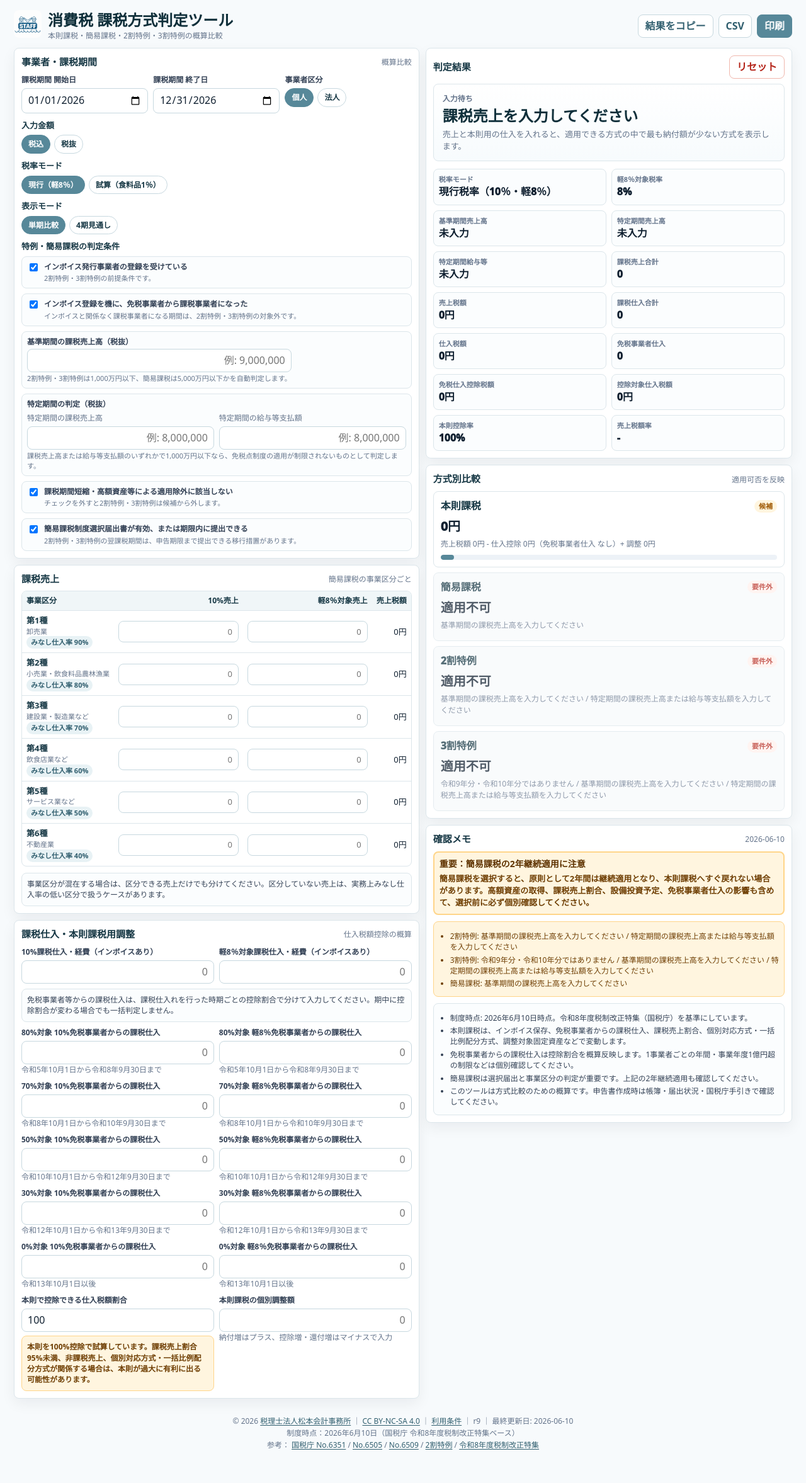
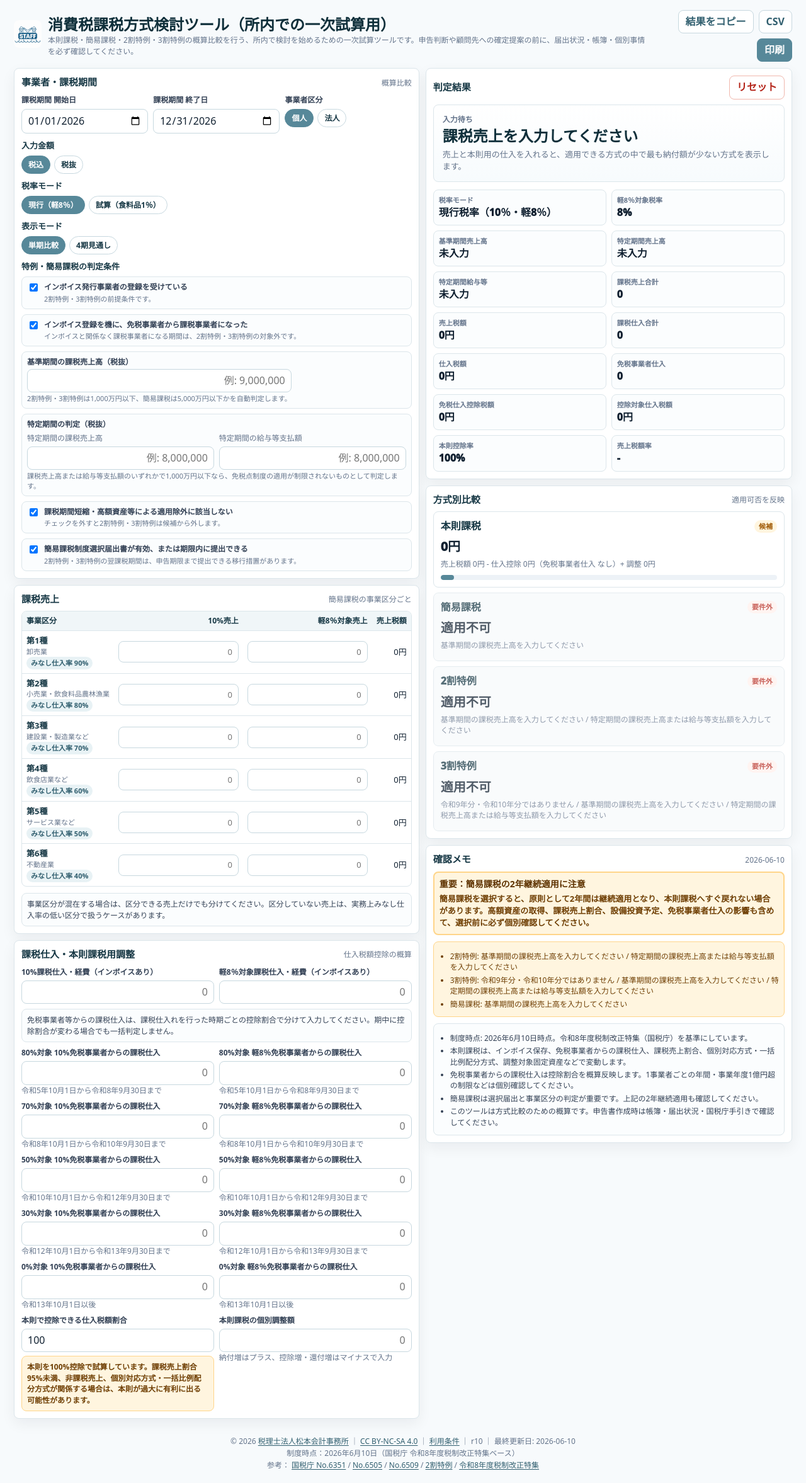
Before and after one commit to takatrp/shohizei-kazei-houshiki, a plain HTML site: page index.html in a window 1280 px wide. Shown: the whole page at 63% size. Before the commit the page ends 2322 px from the top, so only its background shows below. Drawn offline with Linux system fonts and the light colour scheme.

Commit message:
Clarify internal trial purpose

```diff
--- a/index.html
+++ b/index.html
@@ -3,8 +3,8 @@
 <head>
 <meta charset="utf-8">
 <meta name="viewport" content="width=device-width,initial-scale=1">
-<title>消費税 課税方式判定ツール</title>
-<meta name="description" content="本則課税、簡易課税、2割特例、3割特例の消費税等の概算納付額を比較するツール。">
+  <title>消費税課税方式検討ツール（所内での一次試算用）</title>
+  <meta name="description" content="本則課税、簡易課税、2割特例、3割特例の消費税等の概算納付額を比較する、所内での一次試算用ツール。">
 <link rel="icon" type="image/png" href="forstaff.png">
 <link rel="shortcut icon" type="image/png" href="forstaff.png">
 <link rel="apple-touch-icon" href="forstaff.png">
@@ -182,11 +182,11 @@
   <header class="masthead">
     <div class="brand">
       <a href="https://takatrp.github.io/tool-portal/" target="_blank" rel="noopener" aria-label="松本会計ツールポータル">
-        <img src="forstaff.png" alt="消費税 課税方式判定ツール アイコン">
+        <img src="forstaff.png" alt="消費税課税方式検討ツール（所内での一次試算用） アイコン">
       </a>
       <div class="brand-title">
-        <h1>消費税 課税方式判定ツール</h1>
-        <p class="subhead">本則課税・簡易課税・2割特例・3割特例の概算比較</p>
+        <h1>消費税課税方式検討ツール（所内での一次試算用）</h1>
+        <p class="subhead">本則課税・簡易課税・2割特例・3割特例の概算比較を行う、所内で検討を始めるための一次試算ツールです。申告判断や顧問先への確定提案の前に、届出状況・帳簿・個別事情を必ず確認してください。</p>
       </div>
     </div>
     <div class="head-actions no-print">
@@ -481,7 +481,7 @@
     <a href="https://www.matsumoto-kaikei.or.jp/" target="_blank" rel="noopener license">税理士法人松本会計事務所</a> ｜
     <a href="https://creativecommons.org/licenses/by-nc-sa/4.0/" target="_blank" rel="license noopener">CC BY-NC-SA 4.0</a> ｜
     <a href="/tool-portal/terms.html" target="_blank" rel="noopener">利用条件</a> ｜
-    <span>r9</span> ｜
+    <span>r10</span> ｜
     <span id="footerDate"></span>
     <div>制度時点：2026年6月10日（国税庁 令和8年度税制改正特集ベース）</div>
     <div>
@@ -1193,7 +1193,7 @@ function renderEligibilityNotice(calc){
 
 function buildSummaryText(calc){
   const lines = [];
-  lines.push('消費税 課税方式判定ツール');
+  lines.push('消費税課税方式検討ツール（所内での一次試算用）');
   lines.push(`制度時点: ${LAW_BASIS_LABEL}`);
   lines.push(`課税期間: ${calc.ctx.start || '-'} から ${calc.ctx.end || '-'}`);
   lines.push(`入力金額: ${calc.ctx.amountMode === 'included' ? '税込' : '税抜'}`);
```
Also changed, not shown: README.md.
